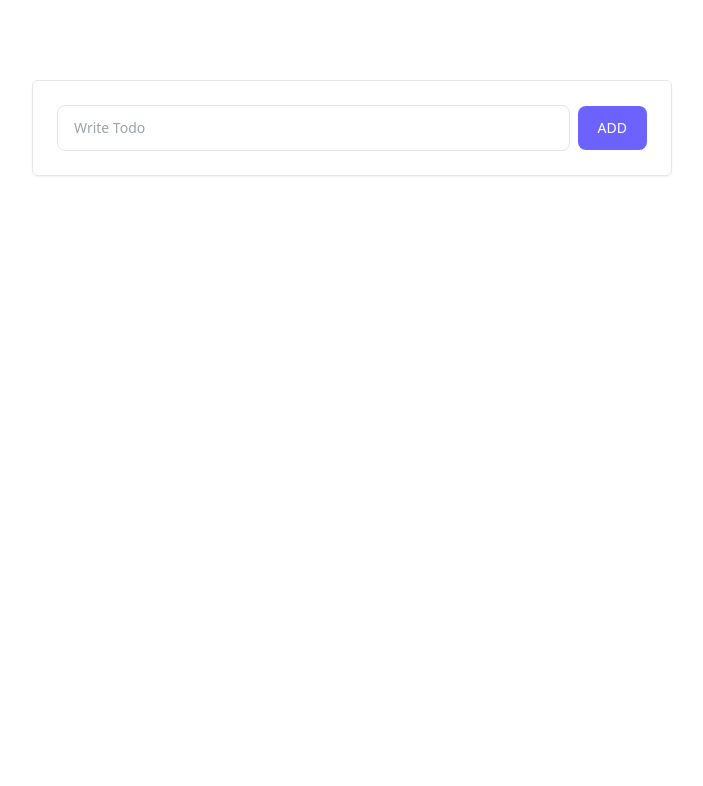
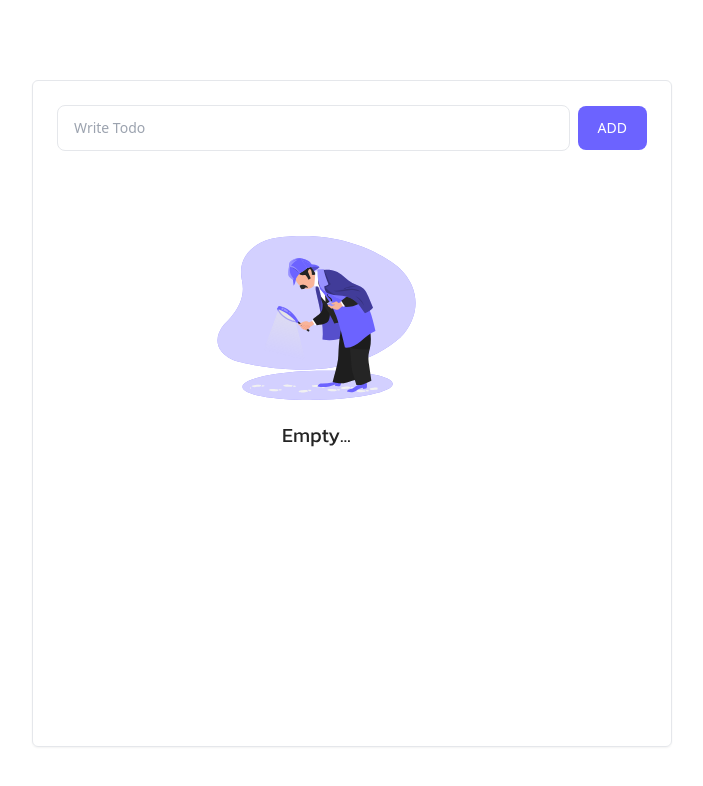
Before and after one commit to mdrobin45/simple-todo, a React (Vite) app: page / in a window 1280 px wide. Shown: the top 786 px of the page, without its empty margins (288-991 px from the left). Built offline with nearby package versions, Linux system fonts and the light colour scheme.

Commit message:
add empty image

```diff
--- a/src/Pages/Home/Home.jsx
+++ b/src/Pages/Home/Home.jsx
@@ -3,6 +3,7 @@ import { FaPencilAlt } from "react-icons/fa";
 import { MdCheckBox, MdCheckBoxOutlineBlank, MdDelete } from "react-icons/md";
 import insertToLocalStorage from "../../Utils/insertToLocalStorage";
 import retrieveLocalStorageData from "../../Utils/retrieveLocalStorageData";
+import emptyImage from "../../assets/images/emptyList.svg";
 
 const Home = () => {
    const [inputValue, setInputValue] = useState("");
@@ -78,6 +79,8 @@ const Home = () => {
                   ADD
                </button>
             </form>
+            {storedList.length !== 0 ? (
+               <>
                   {storedList.map((item, index) => (
                      <div
                         key={index}
@@ -116,6 +119,12 @@ const Home = () => {
                         </div>
                      </div>
                   ))}
+               </>
+            ) : (
+               <div className="mt-20">
+                  <img src={emptyImage} alt="Empty" />
+               </div>
+            )}
          </div>
       </main>
    );
```
Also changed, not shown: src/assets/images/emptyList.svg (added). Lines whose indentation alone changed are shown as unchanged.
